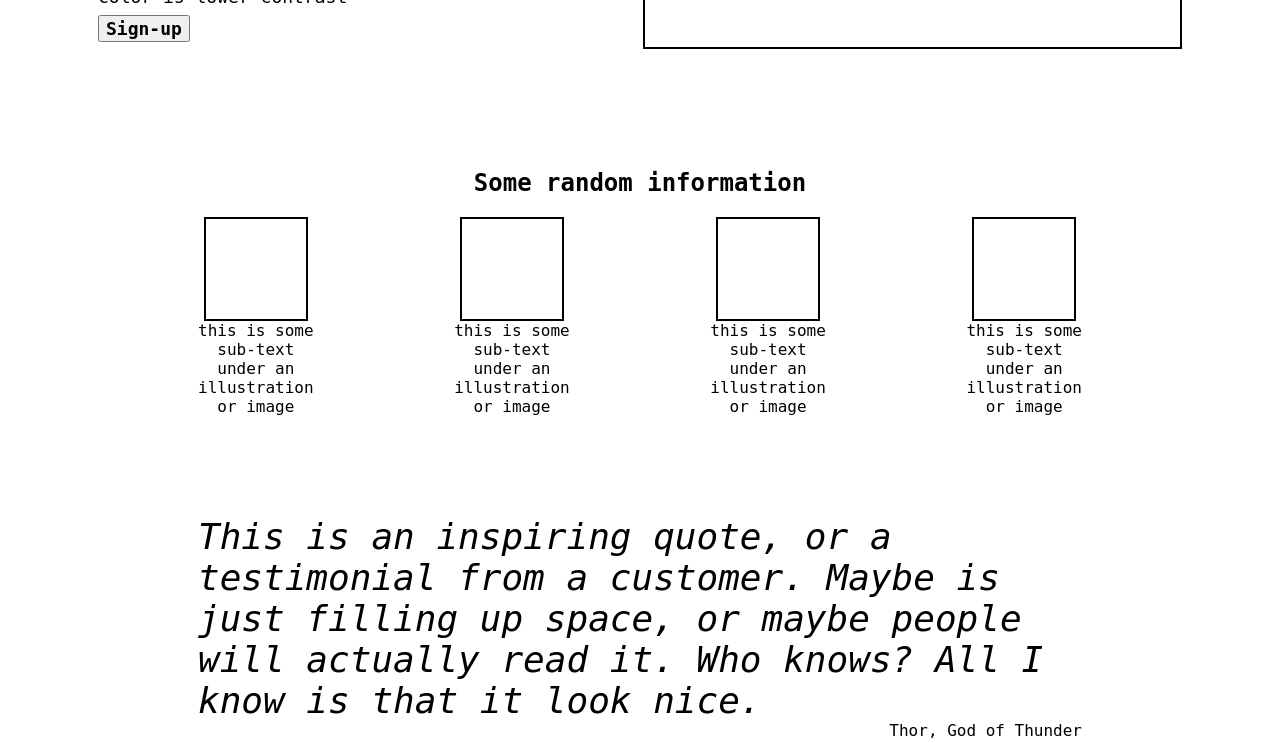
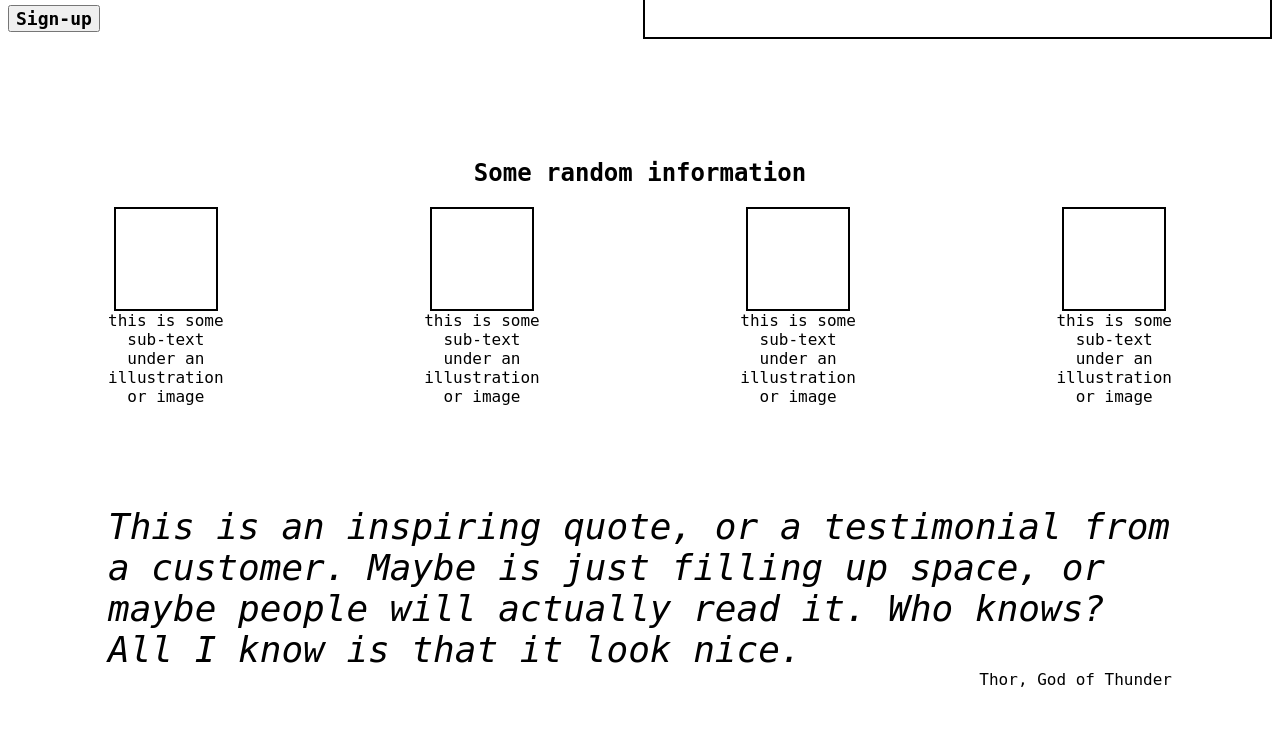
Before and after one commit to M-Marco-M/landing-page, a plain HTML site: page index.html in a window 1280 px wide. Shown: the part 282-1025 px from the top of the page. Drawn offline with Linux system fonts and the light colour scheme.

Commit message:
Remove main padding

```diff
--- a/style.css
+++ b/style.css
@@ -2,8 +2,10 @@ body {
     font-family: 'monospace', monospace;
 }
 
+
+/*padding=+90px*/
+
 .main {
-    padding: 10px 90px;
     display: flex;
     flex-direction: column;
     align-items: center;
```
